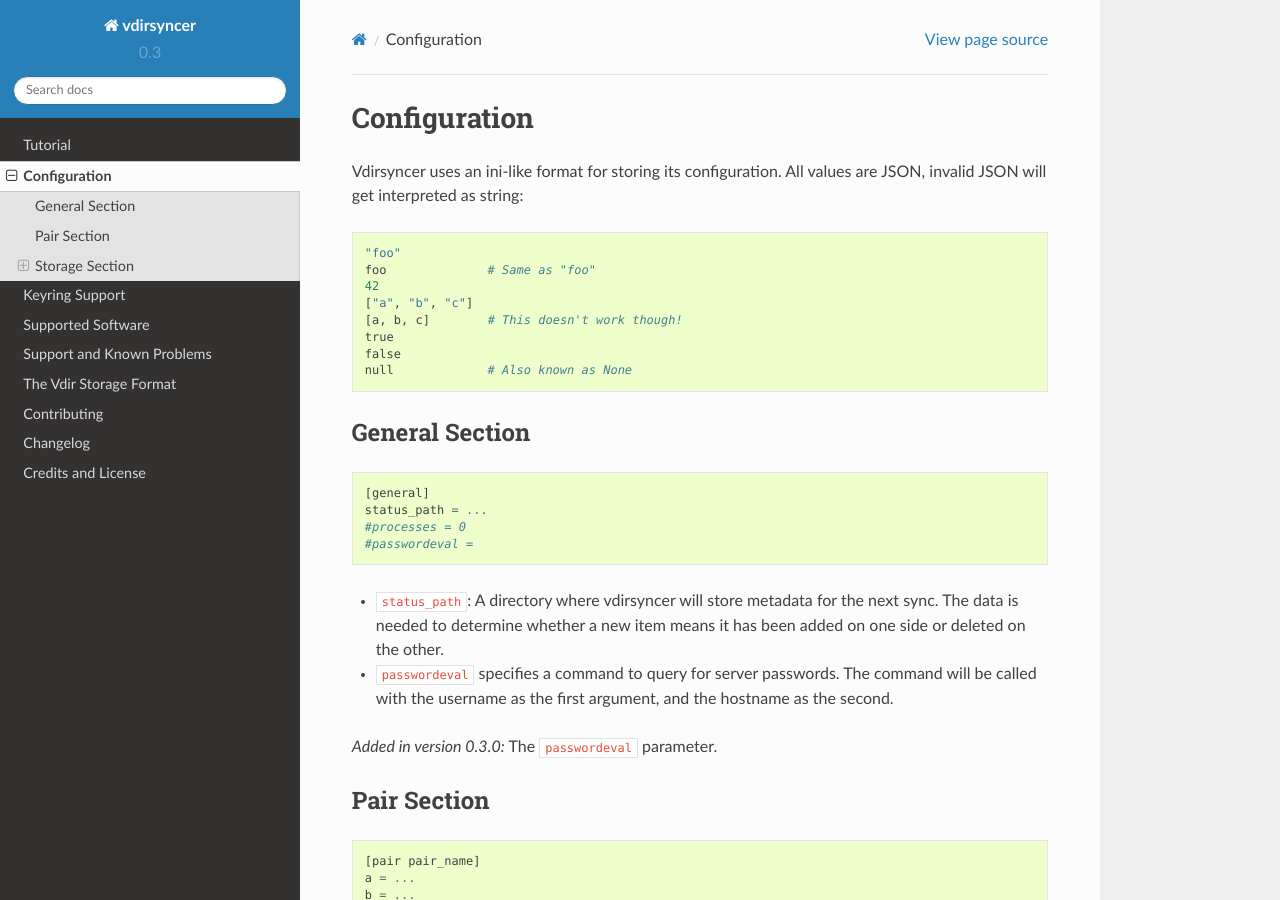
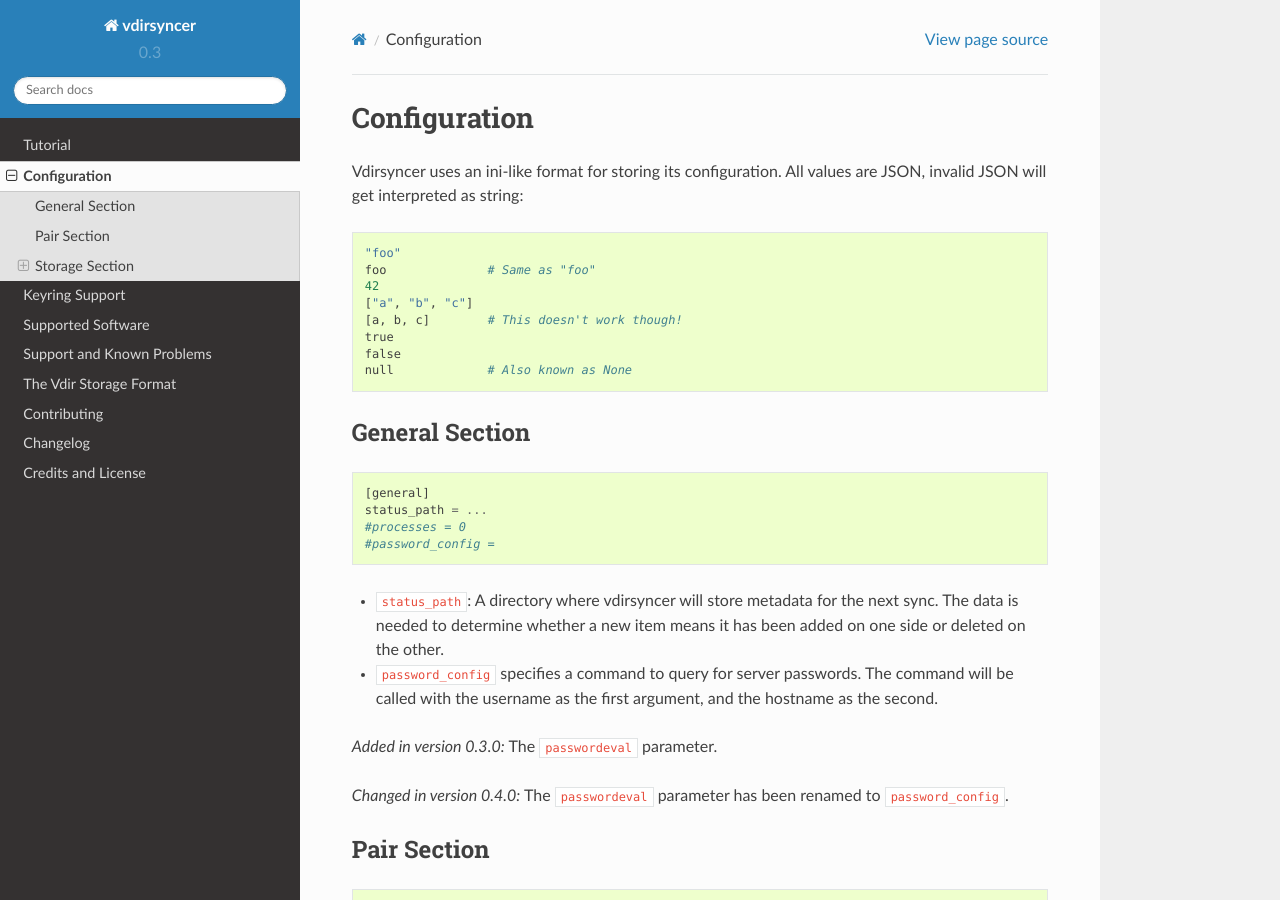
Before and after one commit to pimutils/vdirsyncer, a Sphinx documentation site: the page built from docs/config.rst, in a window 1280 px wide and 900 px high. Built offline with Sphinx 7.4.7 and the Read the Docs theme 2.0.0, drawn with Linux system fonts in a browser that asks for light colours.

Commit message:
Rename passwordeval to password_command
Fix #139

```diff
--- a/CHANGELOG.rst
+++ b/CHANGELOG.rst
@@ -14,6 +14,7 @@
 
 *yet to be released*
 
+- The ``passwordeval`` parameter has been renamed to ``passwordconfig``.
 - Collection discovery has been rewritten. Old configuration files should be
   compatible with it, but vdirsyncer now caches the results of the collection
   discovery. You have to run ``vdirsyncer discover`` if collections were added
--- a/docs/config.rst
+++ b/docs/config.rst
@@ -25,19 +25,22 @@
     [general]
     status_path = ...
     #processes = 0
-    #passwordeval =
+    #password_config =
 
 
 - ``status_path``: A directory where vdirsyncer will store metadata for the
   next sync. The data is needed to determine whether a new item means it has
   been added on one side or deleted on the other.
 
-- ``passwordeval`` specifies a command to query for server passwords. The
+- ``password_config`` specifies a command to query for server passwords. The
   command will be called with the username as the first argument, and the
   hostname as the second.
 
 .. versionadded:: 0.3.0
    The ``passwordeval`` parameter.
+
+.. versionchanged:: 0.4.0
+   The ``passwordeval`` parameter has been renamed to ``password_config``.
 
 .. _pair_config:
 
```
Also changed, not shown: 3 other files.
